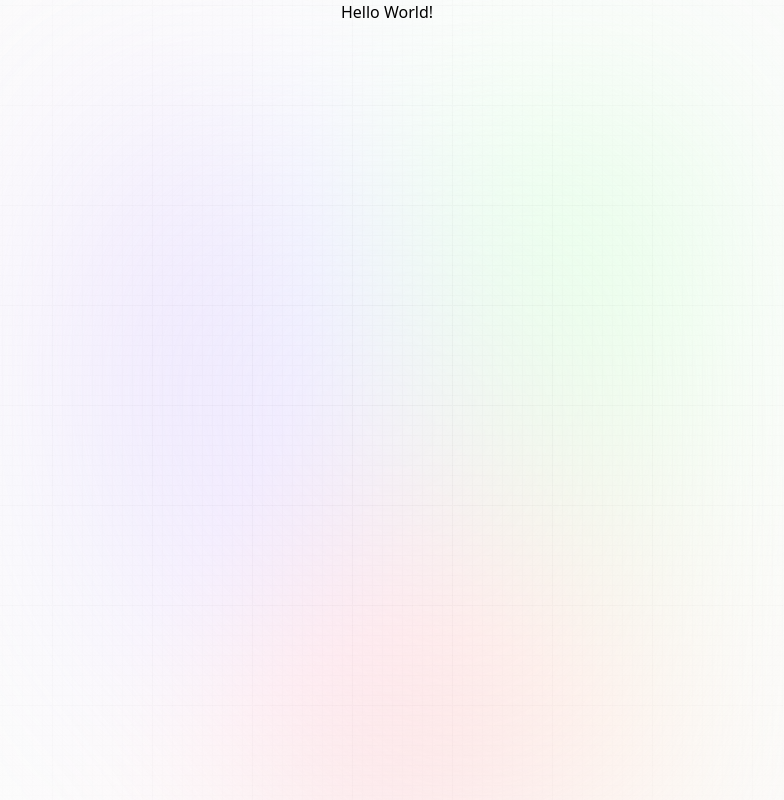
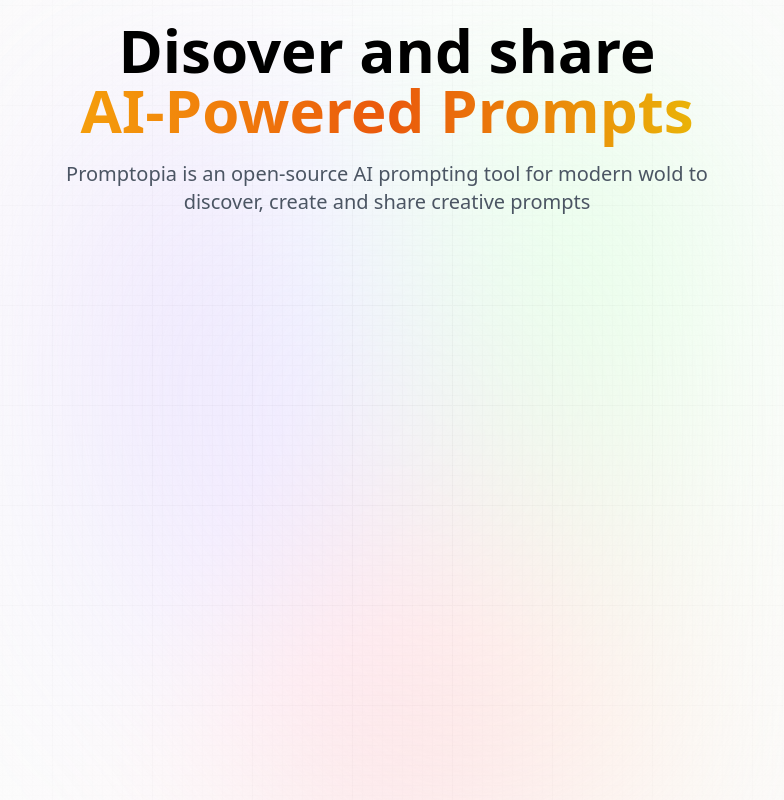
Before and after one commit to MaNaSDeo/prompt-share-nextJS, a Next.js app: page / in a window 1280 px wide. Shown: the whole page, without its empty margins (253-1037 px from the left). Built offline with nearby package versions, Linux system fonts and the light colour scheme.

Commit message:
Landing text

```diff
--- a/app/page.tsx
+++ b/app/page.tsx
@@ -1,5 +1,16 @@
 function Home() {
-  return <div>Hello World!</div>;
+  return (
+    <section className="w-full flex-center flex-col">
+      <h1 className="head_text text-center">
+        Disover and share <br className="max-md:hidden" />
+        <span className="orange_gradient text-center">AI-Powered Prompts</span>
+      </h1>
+      <p className="desc text-center">
+        Promptopia is an open-source AI prompting tool for modern wold to
+        discover, create and share creative prompts
+      </p>
+    </section>
+  );
 }
 
 export default Home;
```
